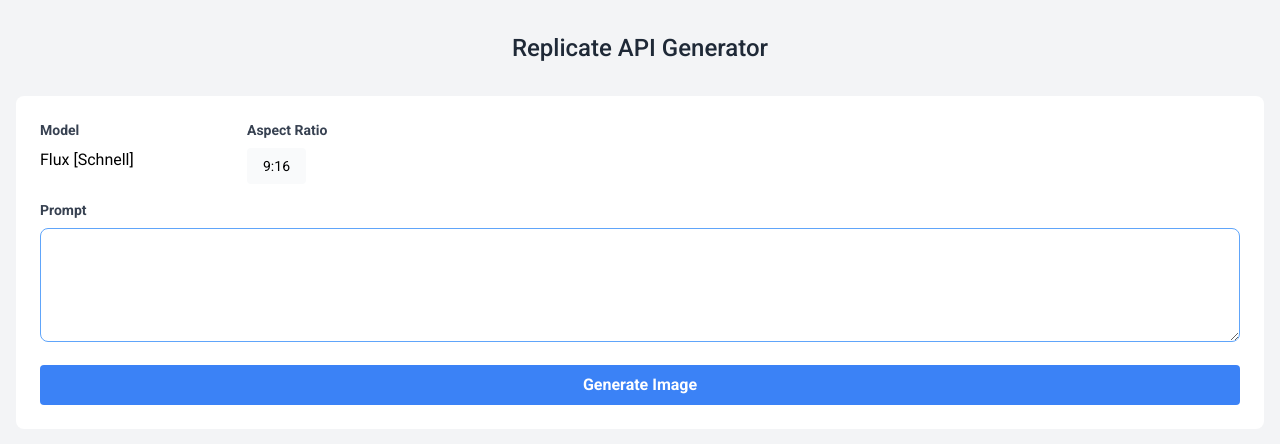
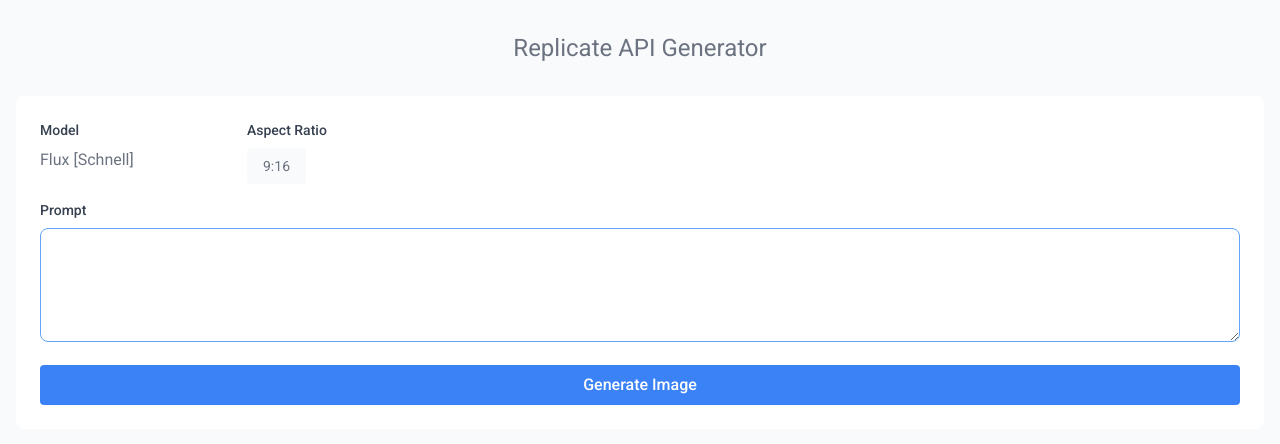
Before and after one commit to xcrap/replicate-api-generator, a website: page public/index.html in a window 1280 px wide. Drawn offline with nearby package versions, Linux system fonts and the light colour scheme; files that its build step writes are made by us from their sources.

Commit message:
CSS Updates

```diff
--- a/public/index.html
+++ b/public/index.html
@@ -9,27 +9,27 @@
     <link href="https://fonts.googleapis.com/css2?family=Roboto:ital,wght@0,100;0,300;0,400;0,500;0,700;0,900;1,100;1,300;1,400;1,500;1,700;1,900&display=swap" rel="stylesheet">
     <link href="styles.min.css" rel="stylesheet">
 </head>
-<body class="bg-gray-100">
+<body class="bg-gray-50 antialiased">
     <div class="container mx-auto px-4 py-8">
-        <h1 class="text-2xl font-medium text-center text-gray-800 mb-8">Replicate API Generator</h1>
+        <h1 class="text-2xl  text-center text-gray-500 mb-8">Replicate API Generator</h1>
         <form id="generateForm" class="flex flex-col bg-white shadow-xs rounded-lg p-6 mb-4">
             <div class="mb-4 flex">
                 <div>
-                    <label class="block text-gray-700 text-sm font-bold mb-2" for="prompt">Model</label>
-                    <input class="pointer-events-none appearance-none focus:outline-none" value="Flux [Schnell]" readonly>
+                    <label class="block text-gray-700 text-sm font-medium mb-2" for="prompt">Model</label>
+                    <input class="pointer-events-none appearance-none focus:outline-none text-gray-500" value="Flux [Schnell]" readonly>
                 </div>
                 <div class="ml-6">
-                    <span class="block text-gray-700 text-sm font-bold mb-2">Aspect Ratio</span>
+                    <span class="block text-gray-700 text-sm font-medium mb-2">Aspect Ratio</span>
                     <div id="aspect-ratio-container"></div>
                 </div>
             </div>
             <div class="mb-4">
-                <label class="block text-gray-700 text-sm font-bold mb-2" for="prompt">Prompt</label>
+                <label class="block text-gray-700 text-sm font-medium mb-2" for="prompt">Prompt</label>
                 <textarea class="appearance-none border border-gray-100 rounded-lg w-full py-2 px-3 text-gray-700 focus:outline-none focus:border-blue-400" id="prompt" name="prompt" rows="4" required autofocus></textarea>
             </div>
 
             <div class="flex items-center justify-between">
-                <button type="submit" class="bg-blue-500 hover:bg-blue-700 text-white font-bold py-2 px-4 rounded focus:outline-none focus:shadow-outline w-full">Generate Image</button>
+                <button type="submit" class="bg-blue-500 hover:bg-blue-700 text-white font-medium py-2 px-4 rounded focus:outline-none focus:shadow-outline w-full">Generate Image</button>
             </div>
         </form>
         <div id="generatedImages" class="grid grid-cols-5 gap-4"></div>
--- a/public/script.js
+++ b/public/script.js
@@ -89,13 +89,13 @@
     render() {
         this.container.innerHTML = `
             <div class="relative inline-block text-left">
-                <button type="button" id="aspect-ratio-button" class="bg-gray-50 hover:bg-gray-100 text-black px-4 py-2 text-sm uppercase focus:outline-none transition rounded">
+                <button type="button" id="aspect-ratio-button" class="bg-gray-50 hover:bg-gray-100 text-gray-500 px-4 py-2 text-sm uppercase focus:outline-none transition rounded">
                     ${this.selectedRatio}
                 </button>
                 <div id="aspect-ratio-options" class="absolute mt-2 bg-white rounded-md border border-gray-100 shadow-sm z-10 hidden">
                     <div class="p-4 flex items-center gap-2">
                         ${ratios.map(option => `
-                            <button type="button" class="aspect-button ${option.height} ${option.aspect} flex items-center justify-center p-2 text-xs rounded focus:outline-none focus:ring-2 focus:ring-blue-300 transition ${this.selectedRatio === option.ratio ? 'bg-blue-500 text-white' : 'bg-gray-300 hover:bg-gray-400 text-black'}"
+                            <button type="button" class="aspect-button ${option.height} ${option.aspect} flex items-center justify-center p-2 text-xs rounded focus:outline-none focus:ring-2 focus:ring-blue-300 transition ${this.selectedRatio === option.ratio ? 'bg-blue-500 text-white' : 'bg-gray-50 hover:bg-gray-100 text-black'}"
                                     data-ratio="${option.ratio}">
                                 ${option.ratio}
                             </button>
@@ -118,12 +118,12 @@
             button.addEventListener("click", () => {
                 // Remove active class from all buttons
                 for (const btn of buttons) {
-                    btn.classList.remove("bg-blue-700", "text-white");
-                    btn.classList.add("bg-gray-300", "hover:bg-gray-400", "text-black");
+                    btn.classList.remove("bg-blue-500", "text-white");
+                    btn.classList.add("bg-gray-50", "hover:bg-gray-100", "text-black");
                 }
                 // Add active class to the clicked button
                 button.classList.add("active", "bg-blue-500", "hover:bg-blue-700", "text-white");
-                button.classList.remove("bg-gray-300", "hover:bg-gray-400", "text-black");
+                button.classList.remove("bg-gray-50", "hover:bg-gray-100", "text-black");
                 // Update selected aspect ratio
                 this.selectRatio(button.getAttribute("data-ratio"));
             });
```
